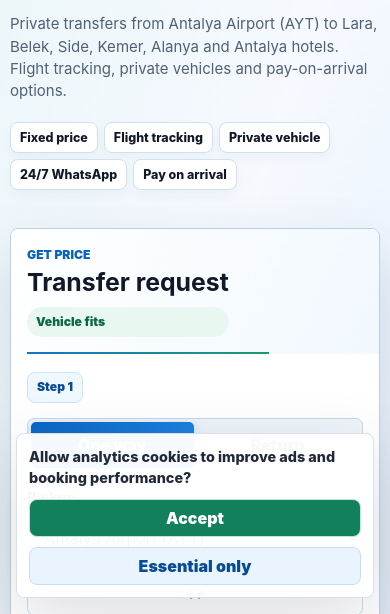
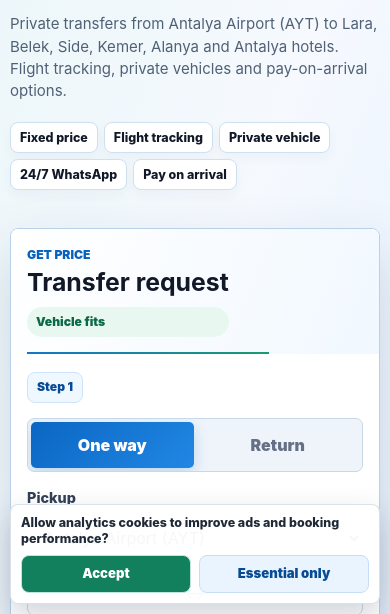
Before and after one commit to AbdullahUysal07/aytride, a website: page index.html in a window 390 px wide. Shown: the part 230-844 px from the top of the page. Drawn offline with Linux system fonts and the light colour scheme; no server answers.

Commit message:
Compact mobile consent prompt

```diff
--- a/assets/site.css
+++ b/assets/site.css
@@ -3785,4 +3785,28 @@
   .post-card {
     min-height: 0;
   }
-}
+
+  .consent-bar {
+    right: 10px;
+    bottom: max(10px, env(safe-area-inset-bottom));
+    left: 10px;
+    max-width: none;
+    grid-template-columns: repeat(2, minmax(0, 1fr));
+    gap: 8px;
+    padding: 10px;
+    border-radius: 8px;
+    box-shadow: 0 12px 30px rgba(18, 42, 69, .2);
+  }
+
+  .consent-bar p {
+    grid-column: 1 / -1;
+    font-size: .78rem;
+    line-height: 1.3;
+  }
+
+  .consent-bar button {
+    min-height: 38px;
+    padding: 0 8px;
+    font-size: .82rem;
+  }
+}
--- a/index.html
+++ b/index.html
@@ -26,7 +26,7 @@
   <link rel="alternate" hreflang="nl-NL" href="https://aytride.com/nl/">
   <link rel="alternate" hreflang="x-default" href="https://aytride.com/">
   <link rel="icon" type="image/svg+xml" href="/favicon.svg">
-  <link rel="stylesheet" href="/assets/site.css?v=20260925-visual">
+  <link rel="stylesheet" href="/assets/site.css?v=20260925-visual2">
   <script src="/assets/catalog.js?v=20260925-analyticsfix"></script>
   <script type="application/ld+json">{
   "@context": "https://schema.org",
```
Also changed, not shown: de/index.html (+1 -1 lines), nl/index.html (+1 -1 lines), pl/index.html (+1 -1 lines), ru/index.html (+1 -1 lines).
